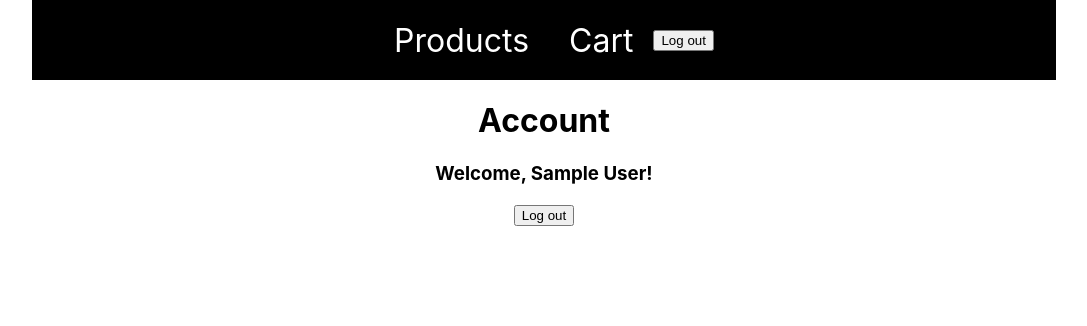
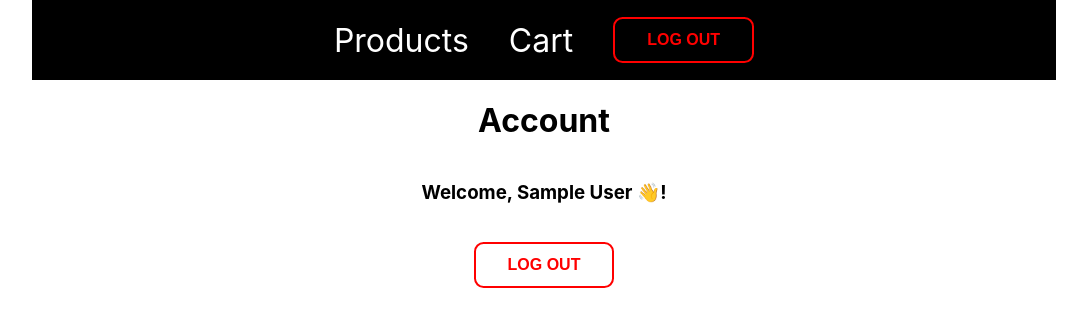
Before and after one commit to alexandrtab/shopping-cart-app, a React (Create React App) app: page /account in a window 1280 px wide. Shown: the top 326 px of the page, without its empty margins (96-1183 px from the left). Built offline with nearby package versions, Linux system fonts and the light colour scheme; no server answers; sample sign-in values are in the browser's storage; the HTML template or start-up script is replaced by a standard one.

Commit message:
feat: add styles for home page, button also change readme

```diff
--- a/src/App.js
+++ b/src/App.js
@@ -16,7 +16,14 @@ function App() {
 				<Navbar />
 				<Routes>
 					<Route path="/" element={<Home />} />
-					<Route path="/account" element={<Account />} />
+					<Route
+						path="/account"
+						element={
+							<Protected>
+								<Account />
+							</Protected>
+						}
+					/>
 					<Route path="/SignUp" element={<SignUp />} />
 					<Route path="/products" element={<ProductScreen />} />
 					<Route path="/cart" element={<CartScreen />} />
--- a/src/components/auth/Account.js
+++ b/src/components/auth/Account.js
@@ -1,24 +1,27 @@
 import React from "react";
 import { UserAuth } from "../../context/AuthContext";
-import { Navigate } from "react-router-dom";
+import { useNavigate } from "react-router-dom";
+import { LogOutButton } from "../../styles/ProductScreen";
 
 export const Account = () => {
 	const { logOut, user } = UserAuth();
-
+	const navigate = useNavigate();
 	const handleSignOut = async () => {
 		try {
 			await logOut();
-			return <Navigate to="/" />;
+			navigate("/");
 		} catch (error) {
 			alert(error.message);
 		}
 	};
 
 	return (
-		<div>
+		<div
+			style={{ display: "flex", flexDirection: "column", alignItems: "center" }}
+		>
 			<h1>Account</h1>
-			<h3>Welcome, {user?.displayName}!</h3>
-			<button onClick={handleSignOut}>Log out</button>
+			<h3>Welcome, {user?.displayName} 👋!</h3>
+			<LogOutButton onClick={handleSignOut}>Log out</LogOutButton>
 		</div>
 	);
 };
--- a/src/components/auth/Home.js
+++ b/src/components/auth/Home.js
@@ -1,4 +1,11 @@
+import Cart from "../../assets/thumb2-payment-online-credit-card-4k-online-shopping-credit-card-in-hand.jpg";
+import Fade from "react-reveal/Fade";
 
 export const Home = () => {
-	return <h1>Home</h1>;
+	return (
+		<Fade bottom>
+			<h1>Welcome to the Shopping Cart App!</h1>
+			<img style={{ width: "80%" }} src={Cart} alt="shopping cart" />
+		</Fade>
+	);
 };
--- a/src/components/auth/Protected.js
+++ b/src/components/auth/Protected.js
@@ -1,13 +1,15 @@
-import { Navigate } from 'react-router-dom';
-import { UserAuth } from '../../context/AuthContext';
+import { Navigate } from "react-router-dom";
+import { UserAuth } from "../../context/AuthContext";
 
 const Protected = ({ children }) => {
-  const { user } = UserAuth();
-  if (!user) {
-    return <Navigate to='/' />;
-  }
+	const { user } = UserAuth();
+	if (!user) {
+		return <Navigate to="/" />;
+	} else {
+		<Navigate to="/account" />;
+	}
 
-  return children;
+	return children;
 };
 
 export default Protected;
--- a/src/components/auth/SignUp.js
+++ b/src/components/auth/SignUp.js
@@ -26,7 +26,7 @@ export const SignUp = () => {
 		<div
 			style={{ display: "flex", alignItems: "center", flexDirection: "column" }}
 		>
-			<h1>SignUp</h1>
+			<h1>Sign up 👇</h1>
 			<GoogleButton onClick={handleGoogleSignIn} />
 		</div>
 	);
--- a/src/containers/cart/CartScreen.js
+++ b/src/containers/cart/CartScreen.js
@@ -1,6 +1,5 @@
 import { CartContainerStyle } from "../../styles/CartScreen";
 import { CartItem } from "../../components/cart/CartItem";
-import Bounce from "react-reveal/Fade";
 import { useDispatch, useSelector } from "react-redux";
 import { listCartItems } from "../../actions/cartActions";
 import { useEffect } from "react";
@@ -25,13 +24,11 @@ export const CartScreen = () => {
 				return (
 					<div>
 						<h1>Cart</h1>
-						<Bounce left>
-							<CartContainerStyle>
-								{cartItems.map((item) => (
-									<CartItem item={item} key={item.id} />
-								))}
-							</CartContainerStyle>
-						</Bounce>
+						<CartContainerStyle>
+							{cartItems.map((item) => (
+								<CartItem item={item} key={item.id} />
+							))}
+						</CartContainerStyle>
 					</div>
 				);
 		}
--- a/src/containers/navbar/Navbar.js
+++ b/src/containers/navbar/Navbar.js
@@ -1,13 +1,17 @@
 import { Link } from "react-router-dom";
 import { NavBarStyle } from "../../styles/ProductScreen";
 import { UserAuth } from "../../context/AuthContext";
+import { useNavigate } from "react-router-dom";
+import { LogOutButton } from "../../styles/ProductScreen";
 
 export const Navbar = () => {
 	const { user, logOut } = UserAuth();
+	const navigate = useNavigate();
 
 	const handleSignOut = async () => {
 		try {
 			await logOut();
+			navigate("/");
 		} catch (error) {
 			alert(error.message);
 		}
@@ -24,7 +28,7 @@ export const Navbar = () => {
 						<Link to="/cart">Cart</Link>
 					</li>
 					{user?.displayName ? (
-						<button onClick={handleSignOut}>Log out</button>
+						<LogOutButton onClick={handleSignOut}>Log out</LogOutButton>
 					) : (
 						<li>
 							<Link to="/signup">Sign up</Link>
--- a/src/styles/ProductScreen.js
+++ b/src/styles/ProductScreen.js
@@ -53,6 +53,34 @@ export const CartAddButton = styled.button`
 		cursor: pointer;
 	}
 `;
+export const LogOutButton = styled.button`
+	box-sizing: border-box;
+	appearance: none;
+	background-color: transparent;
+	border: 2px solid red;
+	border-radius: 0.6em;
+	color: red;
+	cursor: pointer;
+	display: flex;
+	align-self: center;
+	font-size: 1rem;
+	font-weight: 400;
+	line-height: 1;
+	margin: 20px;
+	padding: 0.8em 2em;
+	text-decoration: none;
+	text-align: center;
+	text-transform: uppercase;
+	font-family: "Montserrat", sans-serif;
+	font-weight: 700;
+	transition: box-shadow 300ms ease-in-out, color 300ms ease-in-out;
+	&:hover,
+	&:focus {
+		box-shadow: 0 0 40px 40px red inset;
+		color: #fff;
+		outline: 0;
+	}
+`;
 
 export const NavBarStyle = styled.nav`
 	width: 80%;
```
Also changed, not shown: src/assets/thumb2-payment-online-credit-card-4k-online-shopping-credit-card-in-hand.jpg (added), 1 other file (tests, documents, lock files or other folders).
